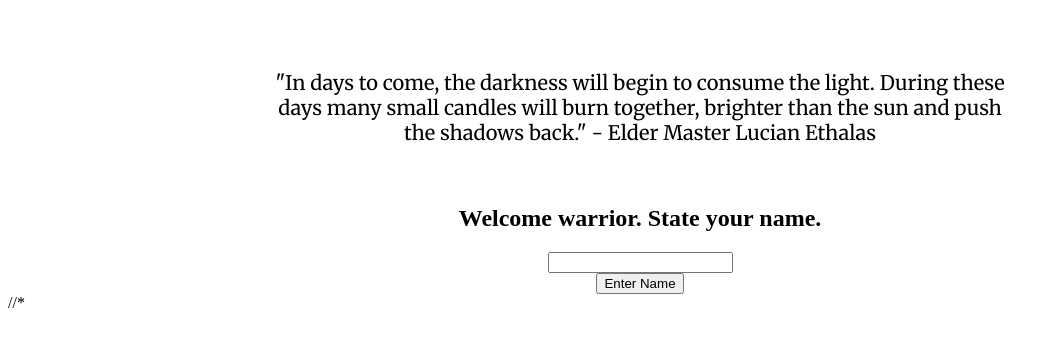
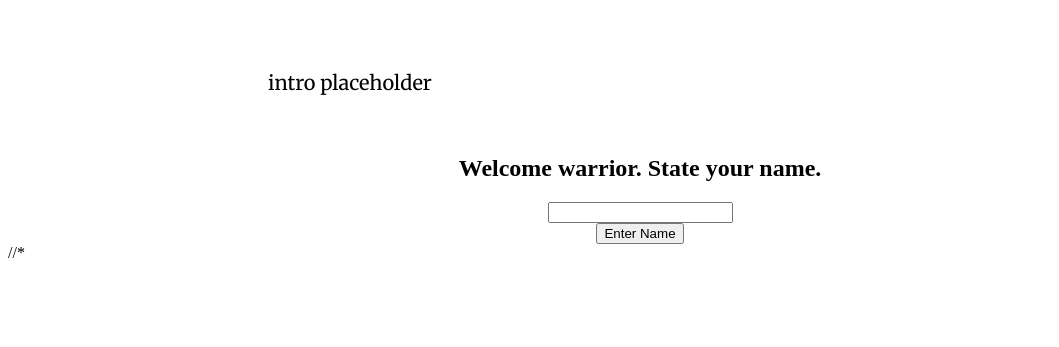
Before and after one commit to MrShoo/OrcanusDarkGame, a plain HTML site: page index.html in a window 1280 px wide. Shown: the part 157-504 px from the top of the page, without its empty margins (0-1059 px from the left). Drawn offline with nearby package versions, Linux system fonts and the light colour scheme.

Commit message:
Update index.html

```diff
--- a/index.html
+++ b/index.html
@@ -16,9 +16,7 @@
     <h1 id=main-logo>Logo Placeholder</h1>
 
     <div id=intro-lore>
-    "In days to come, the darkness will begin to consume the light.
-During these days many small candles will burn together, brighter than
-the sun and push the shadows back." - Elder Master Lucian Ethalas
+   intro placeholder
      </div>
   </div>
 
```
